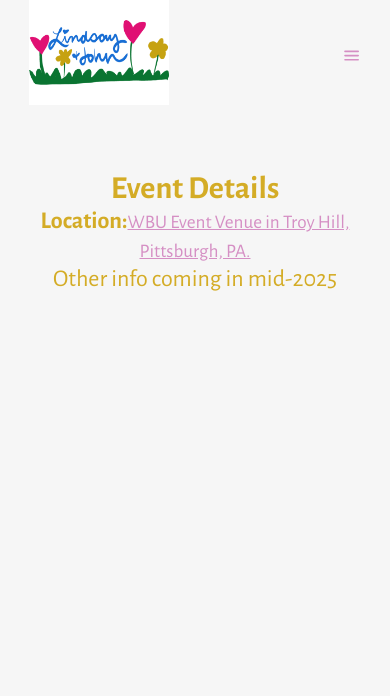
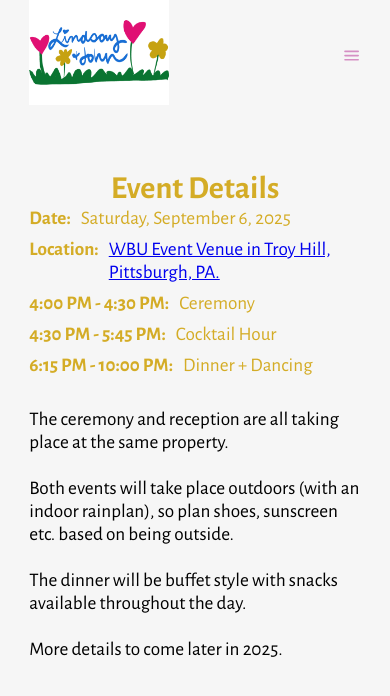
Before and after one commit to johnpmeyer/WeddingWebsite, a React (Create React App) app in the folder weddding_website/: page /event-details in a window 390 px wide. Shown: the top 696 px of the page. Built offline with nearby package versions, Linux system fonts and the light colour scheme.

Commit message:
Minor changes to registry and details

```diff
--- a/weddding_website/src/App.css
+++ b/weddding_website/src/App.css
@@ -3,6 +3,10 @@
     padding: 0;
     box-sizing: border-box;
     font-family: "Alegreya Sans", sans-serif !important;
+  }
+
+  p {
+    font-size: 1.2rem;
   }
 
   img {
@@ -167,6 +171,7 @@
       padding-left: 2.5em;
       max-width: 700px;
       color: black;
+      padding-top: 20px;
   }
 
   ul ul, ol ol { /* Targets nested lists */
@@ -177,6 +182,29 @@
 
 ul ul li, ol ol li { /* Targets nested list items */
   margin-bottom: 0.3rem; /* Slightly smaller spacing for sub-bullets */
+}
+
+.agenda-container {
+  width: 100%; /* Full width of the parent container */
+  max-width: 600px; /* Adjust based on your design */
+  margin: 0 auto; /* Centering the container */
+  font-family: Arial, sans-serif;
+}
+
+.agenda-item {
+  display: flex;
+  align-items: baseline; /* Aligns text properly */
+  gap: 10px; /* Space between time and event */
+  margin-bottom: 8px; /* Space between items */
+  font-size: clamp(1rem, 3vw, 1.5rem);
+  max-width: 700px;
+  color: #D4AC26;
+}
+
+.primary-text-agenda {
+  font-size: clamp(1rem, 3vw, 1.5rem);
+  max-width: 700px;
+  color: #D4AC26;
 }
 
   @media (max-width: 1000px) {
@@ -245,6 +273,10 @@ ul ul li, ol ol li { /* Targets nested list items */
         font-size: 1.2rem; /* Adjust this value to be as big as you want */
     }
 
+    .agenda-item {
+      font-size: 1.2rem; /* Adjust this value to be as big as you want */
+  }
+
         /* Make list items bigger */
     ul, ol, li {
           font-size: 1.2rem; /* Adjust as needed */
@@ -257,6 +289,7 @@ ul ul li, ol ol li { /* Targets nested list items */
 
       .supporting-list {
           font-size: 1.2 rem;
+          padding-top: 10px;
       }
 
 
--- a/weddding_website/src/components/Event_Details.js
+++ b/weddding_website/src/components/Event_Details.js
@@ -8,9 +8,19 @@ function Event_Details() {
           <Navbar/>
           <div className='event-details-main-text-container'>
               <h1 className='primary-heading'>Event Details</h1>
-              <p className='primary-text'><strong>Location:</strong><a href = "https://www.google.com/maps/place/The+WBU+Event+Venue/@40.4665571,
-              -79.9941594,17z/data=!3m1!4b1!4m6!3m5!1s0x8834f3558aa39293:0xb4d846675d8e2c8!8m2!3d40.4665571!4d-79.9915845!16s%2Fg%2F11g2yydy1v?entry=ttu">WBU Event Venue in Troy Hill, Pittsburgh, PA.</a></p>
-              <p className='primary-text'>Other info coming in mid-2025</p>
+              <div class = "agenda-container">
+              <div class="agenda-item"><strong>Date: </strong> <span class="event">Saturday, September 6, 2025</span></div>
+                <div class='agenda-item'><strong>Location:</strong><a href = "https://www.google.com/maps/place/The+WBU+Event+Venue/@40.4665571,
+                -79.9941594,17z/data=!3m1!4b1!4m6!3m5!1s0x8834f3558aa39293:0xb4d846675d8e2c8!8m2!3d40.4665571!4d-79.9915845!16s%2Fg%2F11g2yydy1v?entry=ttu">WBU Event Venue in Troy Hill, Pittsburgh, PA.</a></div>
+                <div class="agenda-item"><strong>4:00 PM - 4:30 PM: </strong> <span class="event">Ceremony</span></div>
+                <div class="agenda-item"><strong>4:30 PM - 5:45 PM: </strong> <span class="event">Cocktail Hour</span></div>
+                <div class="agenda-item"><strong>6:15 PM - 10:00 PM: </strong> <span class="event">Dinner + Dancing</span></div>
+
+              <p><br></br>The ceremony and reception are all taking place at the same property.</p>
+              <p><br></br>Both events will take place outdoors (with an indoor rainplan), so plan shoes, sunscreen etc. based on being outside.</p>
+              <p><br></br>The dinner will be buffet style with snacks available throughout the day.</p>
+              <p><br></br>More details to come later in 2025.</p>
+              </div>
           </div>
       </div>
     </div>
--- a/weddding_website/src/components/Registry.js
+++ b/weddding_website/src/components/Registry.js
@@ -8,7 +8,13 @@ const Registry = () => {
             <Navbar/>
             <div className='registry-main-text-container'>
                 <h1 className='primary-heading'>Registry Info</h1>
-                <h2><br></br>Lindsay Bridal Shower Registry</h2>
+
+                <h2><br></br>Wedding Registry</h2>
+
+                <p><br></br>We love sentimental gifts from friends. Besides that, we'd much prefer cash or a check as a gift. We'll be putting any money towards our honeymoon (in Greece!) and updating our home. Thank you!</p>
+
+                <h2><br></br>Lindsay's Bridal Shower Registry</h2>
+                <p><br></br>Please contact John Meyer (605-553-6615) if you purchase something from this list, and I can remove it. Thank you!</p>
                 <ul className = 'supporting-list'>
                   <li><a href = 'https://www.williams-sonoma.com/registry/kpx6xs8lf8/registry-list.html'>Williams Sonoma</a></li>
                   <li>Perennial plants from your garden!</li>
@@ -21,7 +27,6 @@ const Registry = () => {
                   <li><a href = 'https://squareup.com/gift/A3SMN3EXAG358/order'>Tend and Nourish gift card, Lindsay's favorite facial place!</a></li>
                   <li>Cute butter dish from a local (to you!) ceramicist</li>
                   <li><a href = 'https://www.diptyqueparis.com/en_us/l/home-fragrances/scented-candles.html'>Diptyque Candles</a></li>
-                  <li><a href = 'https://barebonesliving.com/products/hori-hori?variant=39416294441050'>Hori-hori Garden Knife</a></li>
                   <li><a href = 'https://www.marieveronique.com/collections/all'>Products from Marie Veronique</a></li>
                     <ul>
                         <li>Barrier Restore Serum</li>
```
